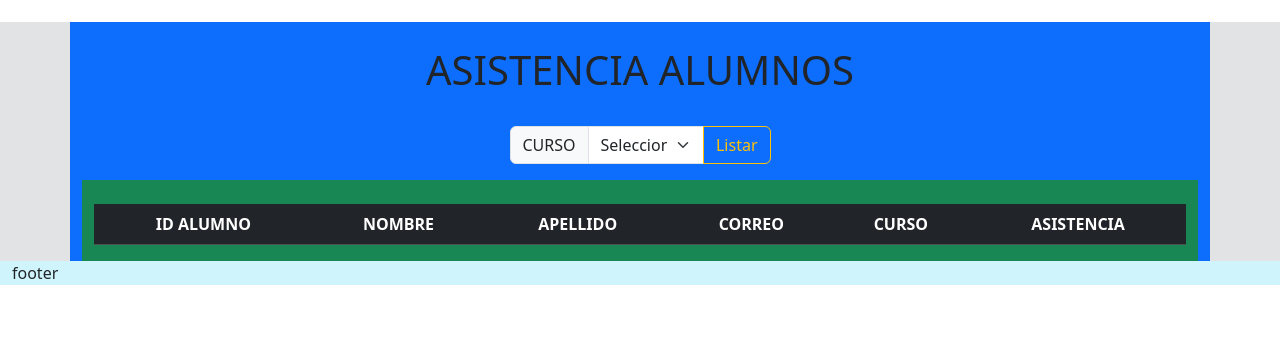
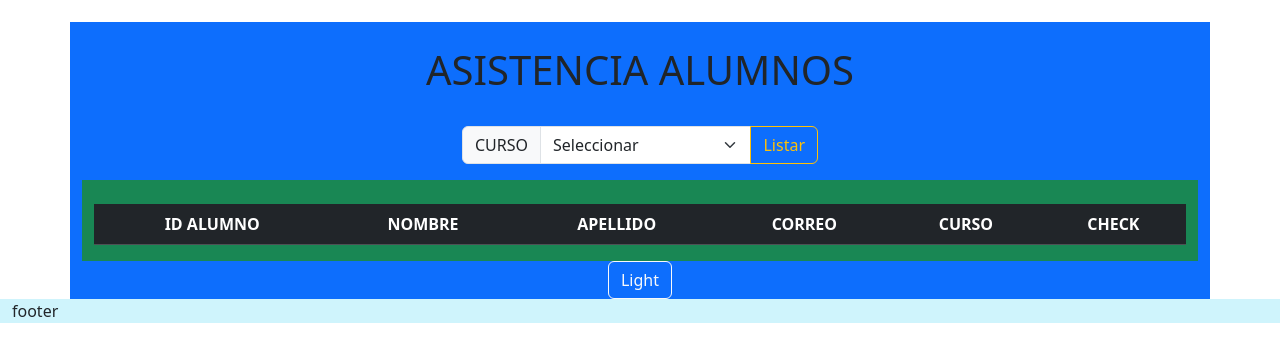
Before and after one commit to Davinchi211/digital, a PHP site: page /asistencia.php in a window 1280 px wide. Shown: the part 58-420 px from the top of the page. Run offline with PHP 8.4, Linux system fonts and the light colour scheme; tables that the repository leaves empty or names only in its code hold one stand-in row (values such as "Sample post"); lists and menus that the app fills with data are empty.

Commit message:
FINAL UPDATE

```diff
--- a/asistencia.php
+++ b/asistencia.php
@@ -3,7 +3,6 @@
     $con = connection();
     $sql = "SELECT * FROM curso";
     $query = mysqli_query($con, $sql);
-    $num_rows = mysqli_num_rows($query);
 ?>
 <!DOCTYPE html>
 <html lang="en">
@@ -38,7 +37,7 @@
         </div>
     </nav>
     <!--BODY -->
-    <div class="container-fluid bg-secondary-subtle" id="body">
+    <div class="container-fluid" id="body">
         <!--Select course-->
         <div class="container text-center bg-primary">
         <div class="row align-items-center justify-content-center">
@@ -48,7 +47,7 @@
                     <br>
                 </div>
                 <!--LISTAR CURSOS-->
-                <div class="col-3">
+                <div class="col-4">
                 <form action="" method="POST">
                 <div class="input-group mb-3">
                     <label class="input-group-text" for="inputGroupSelect01">CURSO</label>
@@ -64,13 +63,12 @@
             </div>
                 </div>
             </div>
-
-        <div class="container-lg" id="tabla_result">
+        <div class="container-md" id="tabla_result">
      <!--LISTADO DE ALUMNOS-->
         <div class="row align-items-center bg-success">
             <div class="col">
             <br>
-            <div class="table-wrapper-scroll-y scrollm">
+            <div class="table-wrapper-scroll-y scrollm table-responsive-md">
             <table class="table table-dark table-striped table-hover" width="250px" >
                 <thead>
                     <th scope="col">ID ALUMNO</th>
@@ -78,7 +76,7 @@
                     <th scope="col">APELLIDO</th>
                     <th scope="col">CORREO</th>
                     <th scope="col">CURSO</th>
-                    <th scope="col">ASISTENCIA</th>
+                    <th scope="col">CHECK</th>
                 </thead>
                 <tbody>
                 <?php include('consulta_asis.php');?>
@@ -88,8 +86,12 @@
             </div>
             </form>
         </div>
-                    </div>
-                    </div>
+        </div>
+        <!--BOTON TOMAR ASISTENCIA -->
+        <div class="container">
+        <button type="button" class="btn btn-outline-light">Light</button>
+        </div>
+        </div>
         <!--FIN LISTADO-->
     </div>
     <!--FOOTER-->
--- a/consulta_asis.php
+++ b/consulta_asis.php
@@ -3,8 +3,7 @@
     $sl_curso = $_POST['curso'];
     $con = connection();
     $sql2 = "SELECT
-    alumno.id_alumno, alumno.nombre, alumno.apellido, alumno.correo, curso.nombre_curso,
-    alumno.estado_asistencia
+    alumno.id_alumno, alumno.nombre, alumno.apellido, alumno.correo, curso.nombre_curso
     FROM alumno
     LEFT JOIN curso ON alumno.id_curso_asignado = curso.id_curso
     WHERE curso.nombre_curso = ?";
@@ -14,6 +13,8 @@
     //ejecutando la consulta
     if($prep->execute()){
         $query2 = $prep->get_result();
+        //$num_rows = mysqli_num_rows($query2);
+        //echo "<tr>Alumnos: ".$num_rows. "</tr>";
     }
     while($row2= $query2->fetch_assoc()){
         echo "<tr>";
@@ -22,8 +23,9 @@
         echo "<td>".$row2['apellido']."</td>";
         echo "<td>".$row2['correo']."</td>";
         echo "<td>".$row2['nombre_curso']."</td>";
-        echo "<td>".$row2['estado_asistencia']."</td>";
-
+        echo "<td><input type='checkbox' name='asistencia[]' value='" . $row2['id_alumno'] . "'
+        style='width:25px; height: 25px; cursor:pointer; padding-left: 20px;'></td>";
         echo "</tr>";
-}}
+}
+}
 ?>
```
